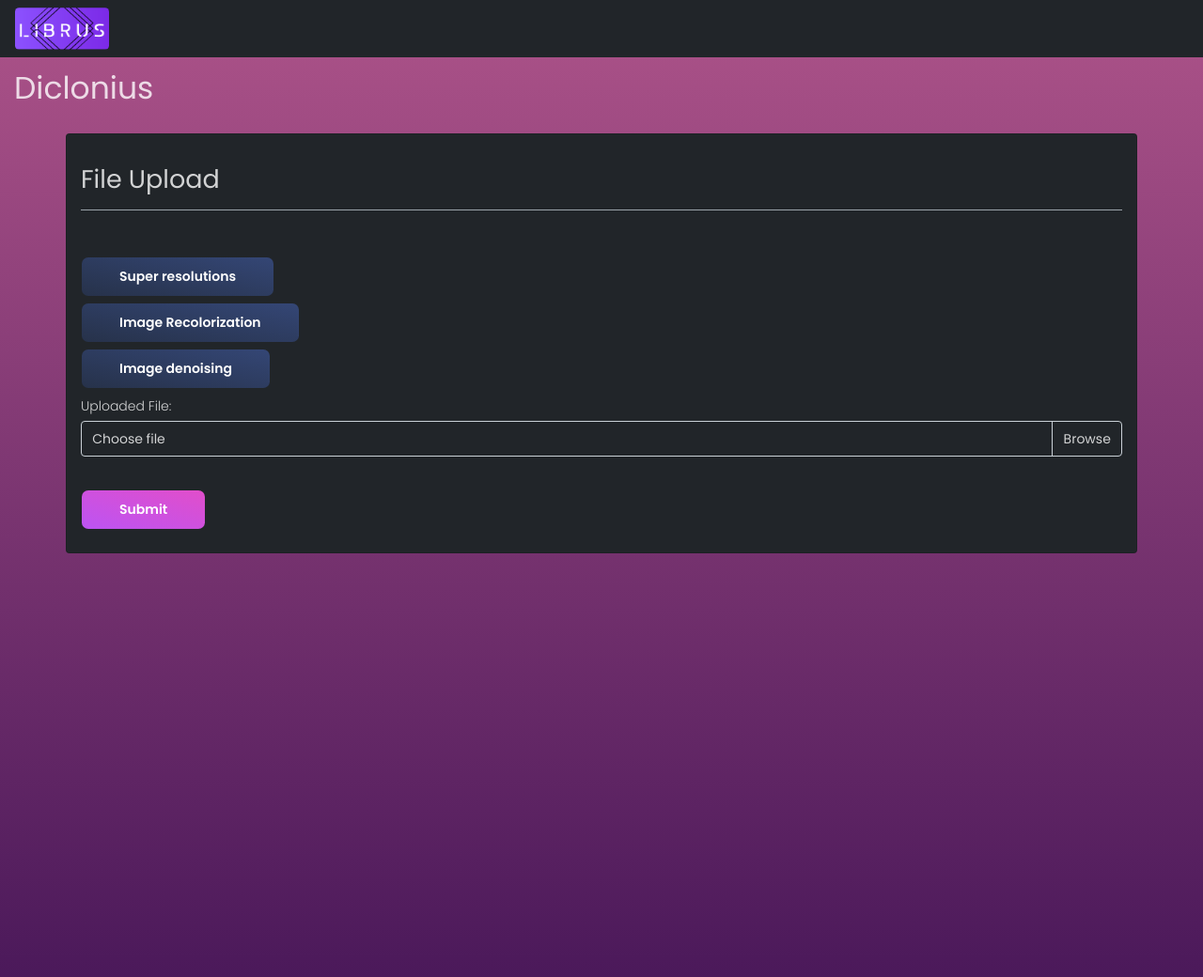
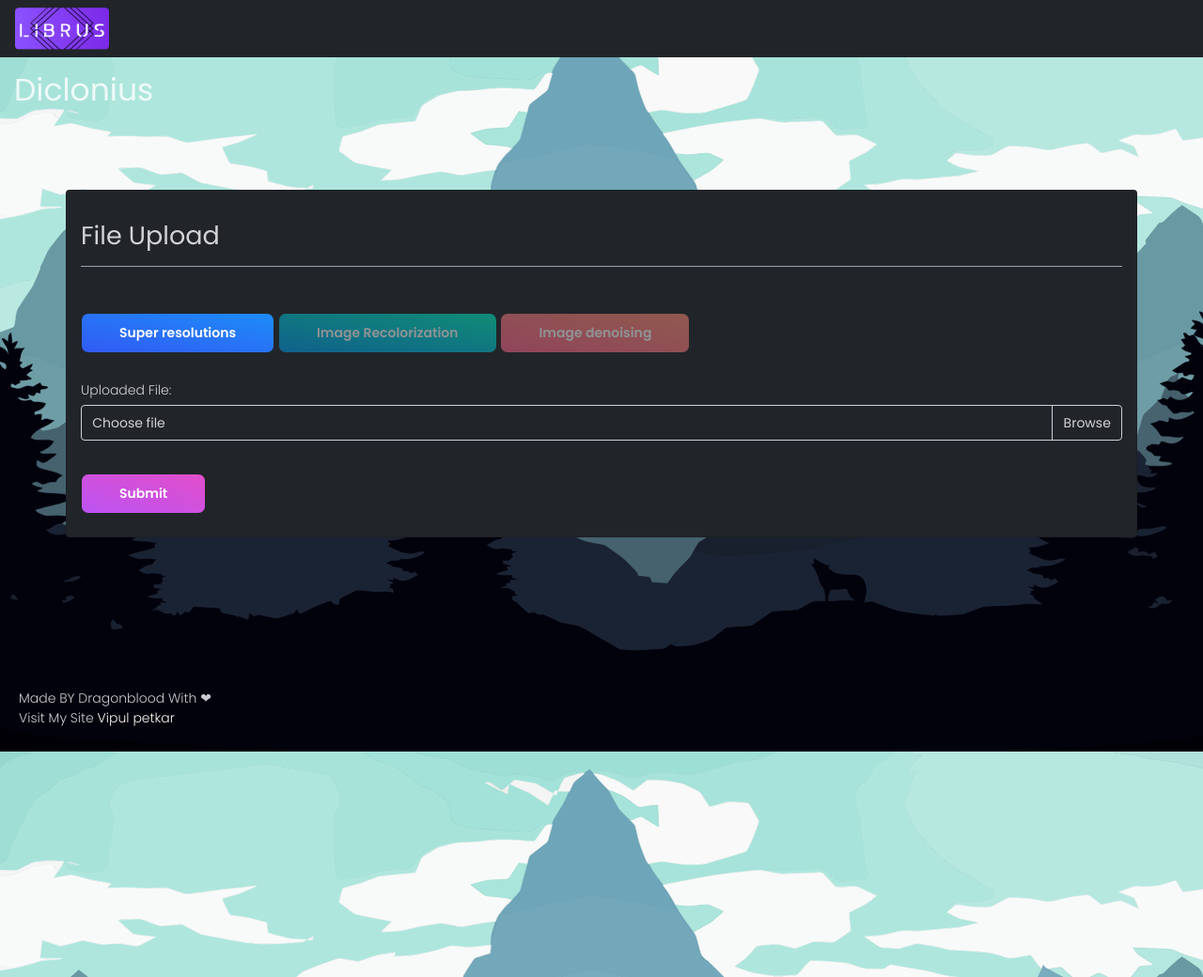
Before and after one commit to dragonblood/Diclonius, a Django app: page / in a window 1280 px wide. Shown: the top 1040 px of the page at 94% size. Run offline with Django 3.2, Linux system fonts and the light colour scheme; some libraries are stand-ins or nearby versions.

Commit message:
Background and layout spacing

```diff
--- a/Diclonius/templates/Diclonius.html
+++ b/Diclonius/templates/Diclonius.html
@@ -1,15 +1,16 @@
 {% extends 'layouts/default/page.html' %} {% load bootstrap4 %} {% load i18n %} {% block content %} {% load static %}
 
 <h1>Diclonius</h1>
+<br /><br />
 <div class="card dark-bg bg-dark container mt-3">
     <h2>
         <br /> File Upload
         <hr class="bg-light" />
     </h2>
     <p>
-        <button class="btn">Super resolutions</button><br />
-        <button class="btn">Image Recolorization</button><br />
-        <button class="btn">Image denoising</button><br />
+        <button class="btn btn-info">Super resolutions</button>
+        <button class="btn btn-success disabled">Image Recolorization</button>
+        <button class="btn btn-warning disabled">Image denoising</button><br /><br />
     </p>
     <form method="POST" enctype="multipart/form-data">
         {% csrf_token %}
--- a/content/assets/css/styles.css
+++ b/content/assets/css/styles.css
@@ -15,8 +15,12 @@ body {
     background: #ad5389;
     /* fallback for old browsers */
     background: -webkit-linear-gradient( to top, #3c1053, #ad5389);
+    background: url('../img/bak.svg');
+    background-repeat: no-repeat;
+    background-attachment: fixed;
+    background-size: cover;
     /* Chrome 10-25, Safari 5.1-6 */
-    background: linear-gradient( to top, #3c1053, #ad5389);
+    /* background: linear-gradient( to top, #3c1053, #ad5389); */
     /* W3C, IE 10+/ Edge, Firefox 16+, Chrome 26+, Opera 12+, Safari 7+ */
 }
 
--- a/content/templates/layouts/default/page.html
+++ b/content/templates/layouts/default/page.html
@@ -4,50 +4,48 @@
 <html lang="{{ language_code }}">
 
 <head>
+    <meta charset="utf-8" />
 
-    <meta charset="utf-8">
+    <meta name="viewport" content="width=device-width, initial-scale=1, shrink-to-fit=no" />
+    <meta name="description" content="An example of Django project with basic user functionality." />
 
-    <meta name="viewport" content="width=device-width, initial-scale=1, shrink-to-fit=no">
-    <meta name="description" content="An example of Django project with basic user functionality.">
-
-    <link rel="icon" href="{% static 'img/favicon.png' %}">
+    <link rel="icon" href="{% static 'img/favicon.png' %}" />
 
     <title>Librus</title>
 
     <link rel="stylesheet" href="https://maxcdn.bootstrapcdn.com/bootstrap/4.4.1/css/bootstrap.min.css" />
-    <link href="{% static 'css/styles.css' %}" rel="stylesheet">
-    <link href="{% static 'css/black-dashboard.css' %}" rel="stylesheet">
+    <link href="{% static 'css/styles.css' %}" rel="stylesheet" />
+    <link href="{% static 'css/black-dashboard.css' %}" rel="stylesheet" />
 
-    <link href="https://cdnjs.cloudflare.com/ajax/libs/malihu-custom-scrollbar-plugin/3.1.5/jquery.mCustomScrollbar.min.css" rel="stylesheet">
+    <link href="https://cdnjs.cloudflare.com/ajax/libs/malihu-custom-scrollbar-plugin/3.1.5/jquery.mCustomScrollbar.min.css" rel="stylesheet" />
 
     <!-- Font Awesome JS -->
     <script defer src="https://use.fontawesome.com/releases/v5.0.13/js/solid.js"></script>
     <script defer src="https://use.fontawesome.com/releases/v5.0.13/js/fontawesome.js"></script>
-
-
 </head>
 
 <body>
     <div id="nav">
         <!-- this file contain sidebar and top bar. Things that pop up after signing in.-->
-        <nav class="navbar navbar-expand-md navbar-dark bg-dark static-top">
+        <nav class="navbar navbar-expand-md navbar-dark bg-dark fixed-top">
             <img alt="Libra" width="100px" height="45px" src="{% static 'img/LibrusLogo.png' %}" />&nbsp&nbsp
         </nav>
     </div>
+    <br /><br /><br />
     <div class="container-fluid mt-3">
-
-        {% bootstrap_messages %} {% block content %} No content. {% endblock %}
-
+        {% bootstrap_messages %} {% block content %} {% endblock %}
+        <div id="navbarr">
+            <p>
+                Made BY Dragonblood With ❤<br /> Visit My Site <a href="http://Vipulpetkar.ml">Vipul petkar</a>
+            </p>
+        </div>
     </div>
 
     <script src="https://ajax.googleapis.com/ajax/libs/jquery/3.4.1/jquery.min.js"></script>
     <script src="https://cdnjs.cloudflare.com/ajax/libs/popper.js/1.16.0/umd/popper.min.js"></script>
     <script src="https://maxcdn.bootstrapcdn.com/bootstrap/4.4.1/js/bootstrap.min.js"></script>
     <script src="{% static 'js/Script.js' %}"></script>
-    <script src="https://cdnjs.cloudflare.com/ajax/libs/malihu-custom-scrollbar-plugin/3.1.5/jquery.mCustomScrollbar.concat.min.js">
-    </script>
-
-
+    <script src="https://cdnjs.cloudflare.com/ajax/libs/malihu-custom-scrollbar-plugin/3.1.5/jquery.mCustomScrollbar.concat.min.js"></script>
 </body>
 
 </html>
```
Also changed, not shown: Diclonius/views.py (+0 -7 lines), content/assets/img/bak.svg (added), 1 other file.
